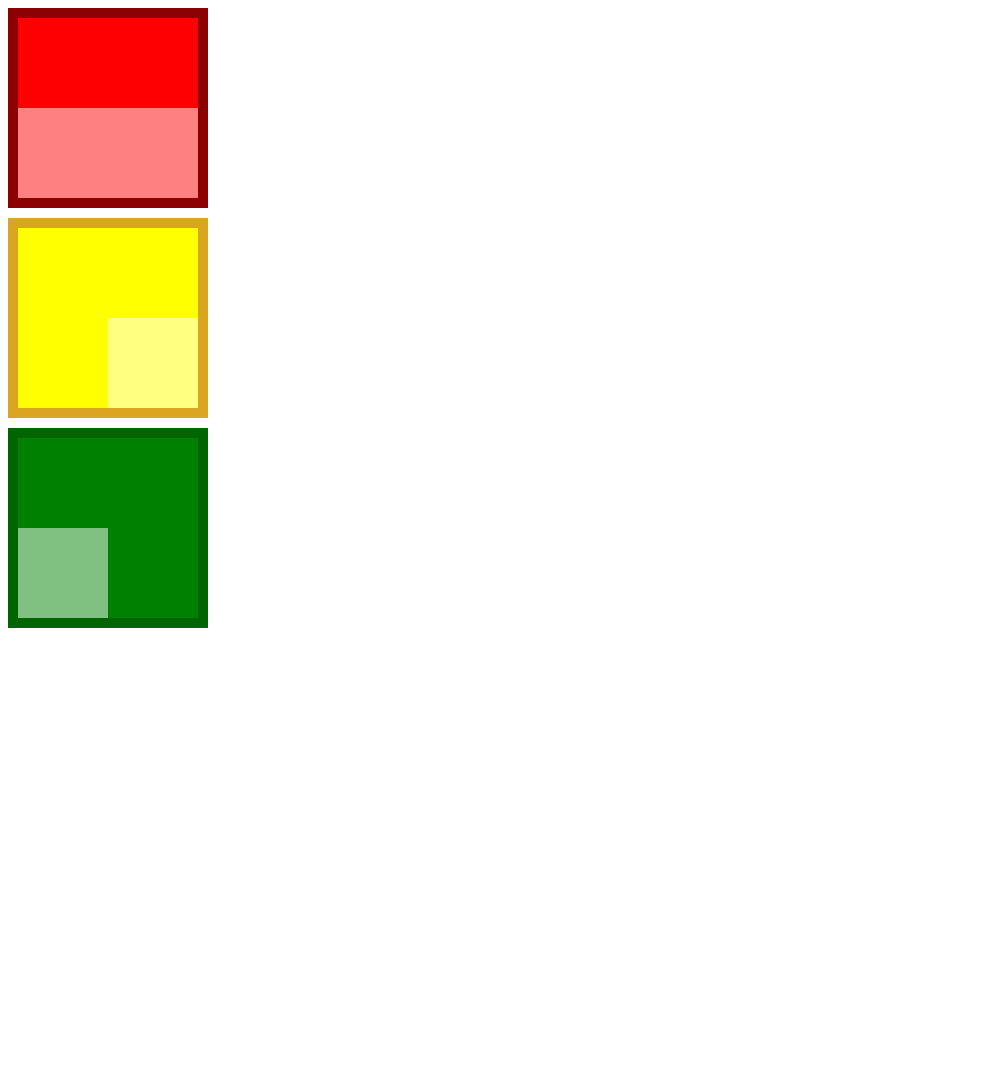
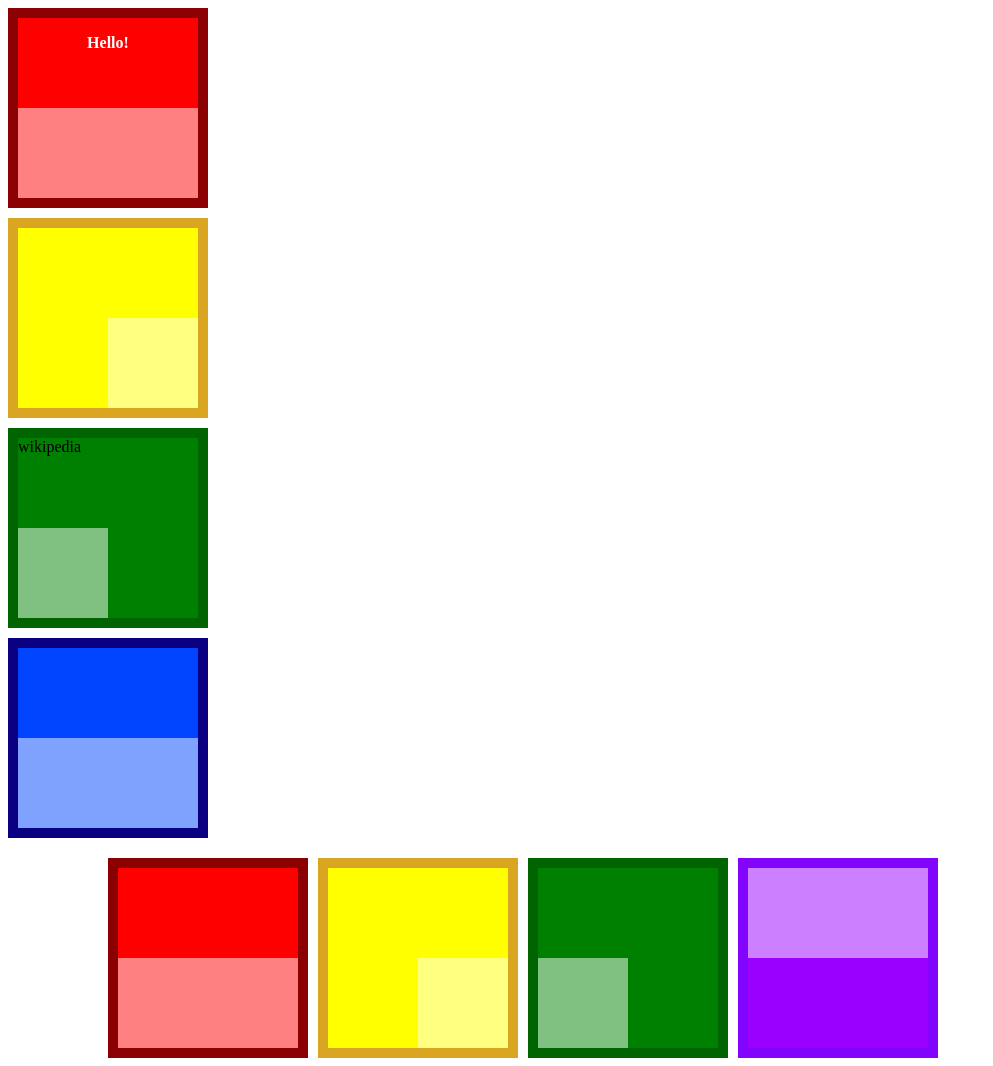
Before and after one commit to learning-fixing/lesson-2-trafficlightFLEXBOX2-2025-04-28, a plain HTML site: page index.html in a window 1280 px wide. Shown: the whole page, without its empty margins (0-993 px from the left). Before the commit the page ends 800 px from the top, so only its background shows below. Drawn offline with Linux system fonts and the light colour scheme.

Commit message:
updated with more colors

```diff
--- a/css/styles.css
+++ b/css/styles.css
@@ -17,6 +17,12 @@
   .box.red {
     background-color: red;
     border-color: darkred;
+    display: flex;
+    justify-content: center;
+    align-items: flex-start;
+    color: white;
+    font-weight: bold;
+    cursor: pointer;
   }
   .box.red::after {
     content: '';
@@ -32,6 +38,7 @@
   .box.yellow {
     background-color: yellow;
     border-color: goldenrod;
+
   }
   .box.yellow::after {
     content: '';
@@ -47,6 +54,7 @@
   .box.green {
     background-color: green;
     border-color: darkgreen;
+    cursor: pointer;
   }
   .box.green::after {
     content: '';
@@ -57,3 +65,45 @@
     height: 50%;
     background-color: rgba(255, 255, 255, 0.5);
   }
+/* blue box */
+  .box.blue {
+    background-color: rgb(1, 68, 255);
+    border-color: rgb(11, 0, 130);
+  }
+  .box.blue::after {
+    content: '';
+    position: absolute;
+    bottom: 0;
+    left: 0;
+    width: 100%;
+    height: 50%;
+    background-color: rgba(255, 255, 255, 0.5);
+  }
+/* purple box*/
+
+  .box.purple {
+    background-color: rgb(153, 0, 255);
+    border-color: rgba(122, 7, 253, 0.699);
+  }
+
+  .box.purple::after {
+    content: '';
+    position: absolute;
+    top: 0;
+    left: 0;
+    width: 100%;
+    height: 50%;
+    background-color: rgba(255, 255, 255, 0.5);
+  }
+
+  /* test with boxes but on a row */
+
+  .container2 {
+    display: flex;
+    flex-direction: row; /* stock boxes in a row */
+    gap: 10px; /* 10px spacing */
+    margin-left: 100px;
+    margin-top: 20px;
+    cursor: pointer;
+  }
+    /* test with boxes but on a row */
--- a/index.html
+++ b/index.html
@@ -8,9 +8,24 @@
 </head>
 <body>
     <div class="container">
+        <div class="box red" onclick="goToSite('https://www.google.com')"><p>Hello!</p></div>
+        <div class="box yellow"></div>
+        <div class="box green" onclick="goToSite('https://www.wikipedia.org')">wikipedia</div>
+        <div class="box blue"></div>
+      </div>
+
+    <div class="container2">
         <div class="box red"></div>
         <div class="box yellow"></div>
         <div class="box green"></div>
-      </div>
+        <div class="box purple"></div>
+
+
+    </div>
+      <script>
+        function goToSite(url) {
+          window.location.href = url;
+        }
+      </script>
 </body>
 </html>
```
